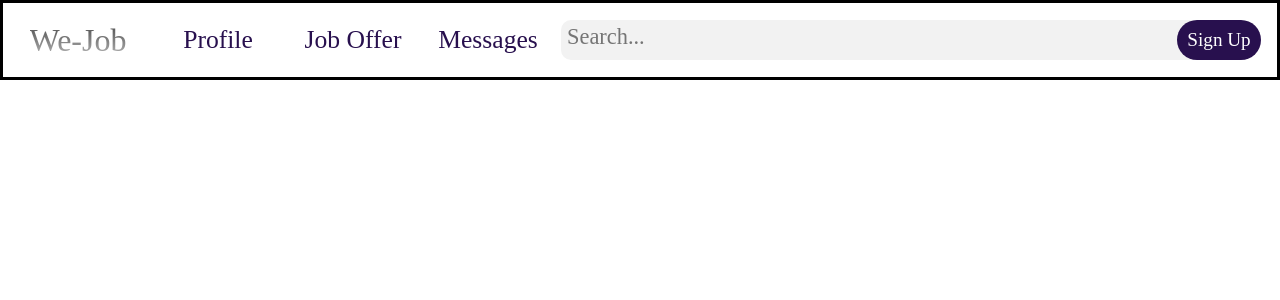
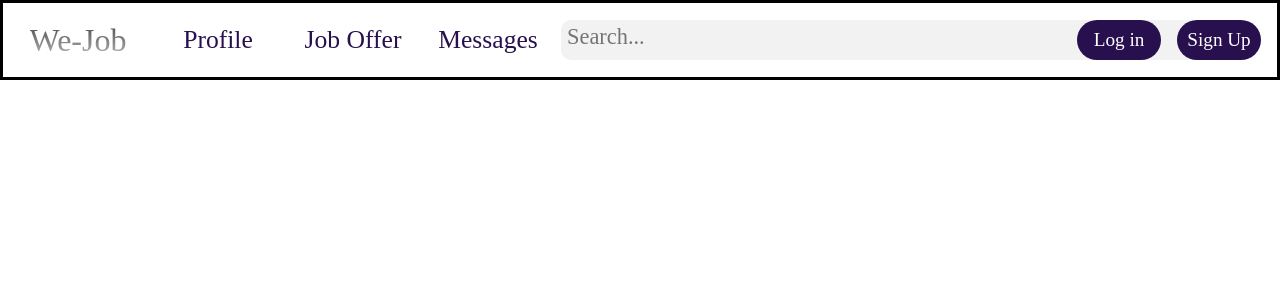
Before and after one commit to MaximBacar/soen341, a React (Create React App) app in the folder we-job/: page / in a window 1280 px wide. Shown: the top 300 px of the page. Built offline with nearby package versions, Linux system fonts and the light colour scheme.

Commit message:
addded correct navbar <div>

```diff
--- a/we-job/src/Components/navbar.js
+++ b/we-job/src/Components/navbar.js
@@ -32,7 +32,11 @@ function Navbar() {
                 <input type="text" placeholder="Search..." />
               </li>
             </div>
-            <li class="navbar_btn"><a href="/" class="button">Sign Up</a></li>
+            <div class="signup-login">
+              <li class="navbar_btn"><a href="/" class="button">Log in</a></li>
+              <li class="navbar_btn"><a href="/" class="button">Sign Up</a></li>
+            </div>
+
 
 
           </ul>
```
